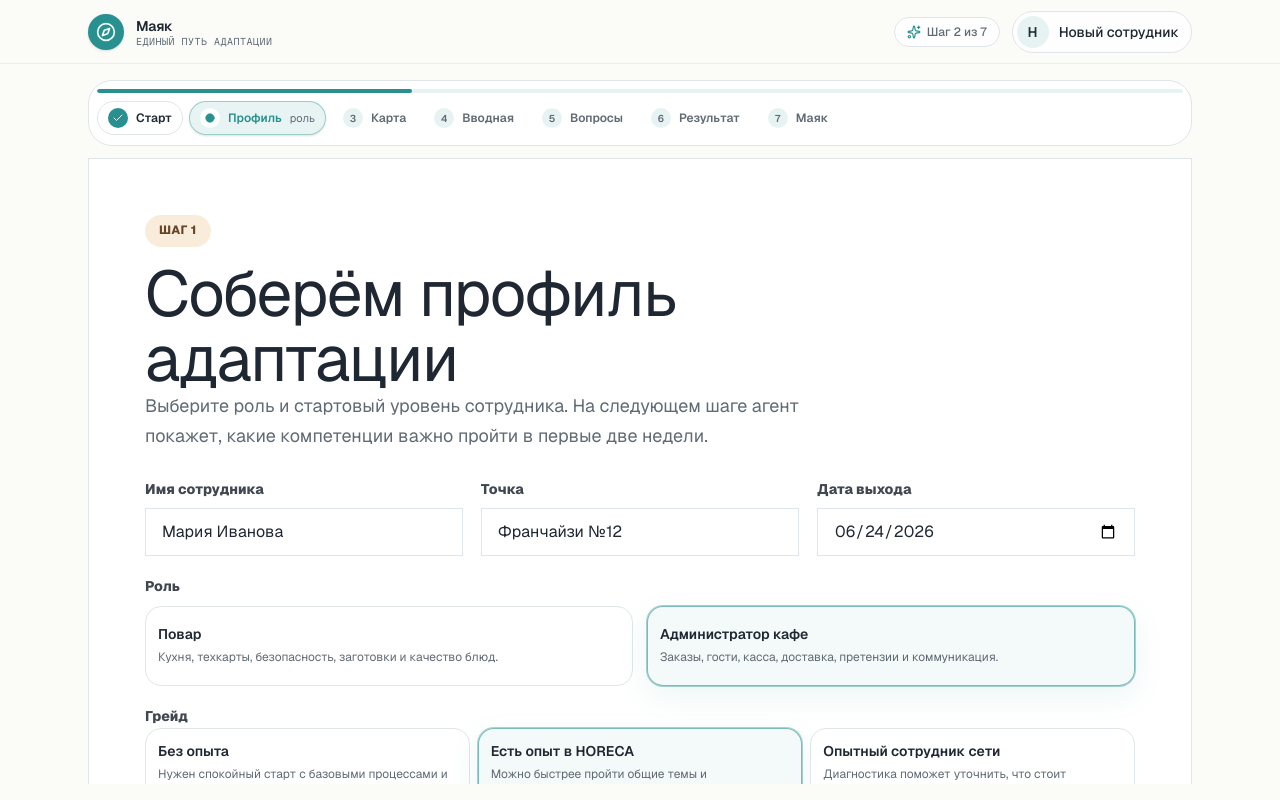
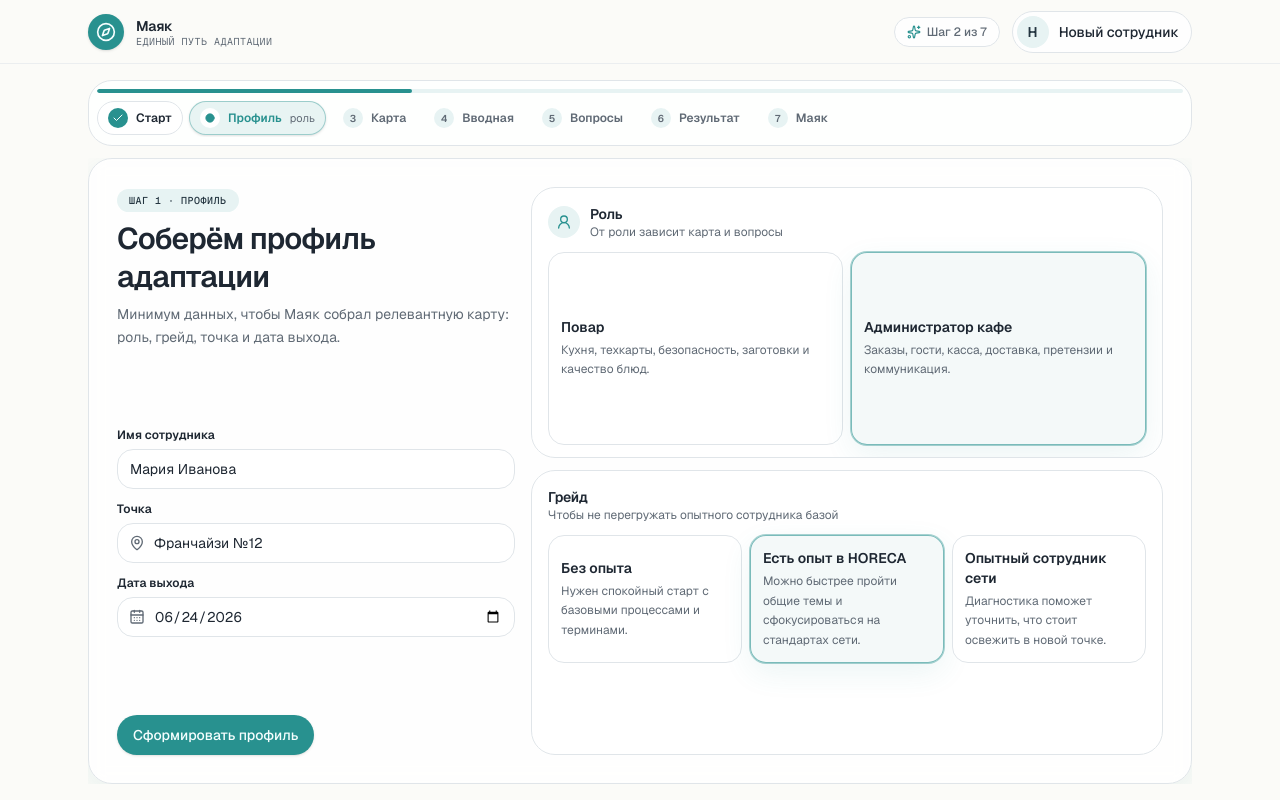
Before and after one commit to Ramilko37/ai-onboarding, a Next.js app: page / in a window 1280 px wide. Both pictures are taken after a click on the button "Начать адаптацию". Built offline with nearby package versions, Linux system fonts and the light colour scheme.

Commit message:
Make profile screen viewport-sized

```diff
--- a/src/modules/onboarding-agent/ui/steps/EmployeeProfileStep.tsx
+++ b/src/modules/onboarding-agent/ui/steps/EmployeeProfileStep.tsx
@@ -1,16 +1,25 @@
 "use client";
 
 import { FormEvent, useMemo, useState } from "react";
+import { CalendarDays, MapPin, UserRound } from "lucide-react";
+import {
+  MayakActionBar,
+  MayakField,
+  MayakIconBadge,
+  MayakInput,
+  MayakPanel,
+  MayakSectionHeader,
+  MayakSectionTitle,
+} from "@/shared/ui/mayak";
 import { gradeOptions, roleOptions } from "../../model/mockData";
 import type { EmployeeGrade, EmployeeRole } from "../../model/types";
 import type { EmployeeProfileInput } from "../../model/useOnboardingAgentState";
 import { GradeSelector, PrimaryButton, RoleCard } from "../components";
-import styles from "../OnboardingAgentPage.module.css";
 
 const today = new Date().toISOString().slice(0, 10);
 
 export function EmployeeProfileStep({
-  onSubmit
+  onSubmit,
 }: {
   onSubmit: (input: EmployeeProfileInput) => void;
 }) {
@@ -22,7 +31,7 @@ export function EmployeeProfileStep({
 
   const canSubmit = useMemo(
     () => name.trim().length > 1 && location.trim().length > 1 && Boolean(startDate),
-    [location, name, startDate]
+    [location, name, startDate],
   );
 
   function handleSubmit(event: FormEvent<HTMLFormElement>) {
@@ -37,54 +46,77 @@ export function EmployeeProfileStep({
       role,
       grade,
       location: location.trim(),
-      startDate
+      startDate,
     });
   }
 
   return (
-    <section className={styles.stepPanel}>
-      <div className={styles.sectionHeader}>
-        <p className={styles.kicker}>Шаг 1</p>
-        <h1>Соберём профиль адаптации</h1>
-        <p>
-          Выберите роль и стартовый уровень сотрудника. На следующем шаге агент
-          покажет, какие компетенции важно пройти в первые две недели.
-        </p>
-      </div>
+    <MayakPanel padding="lg" className="h-full min-h-0">
+      <form className="grid h-full min-h-0 gap-4 lg:grid-cols-[0.85fr_1.35fr]" onSubmit={handleSubmit}>
+        <div className="flex min-h-0 flex-col justify-between gap-4">
+          <MayakSectionHeader
+            kicker="Шаг 1 · профиль"
+            title="Соберём профиль адаптации"
+            description="Минимум данных, чтобы Маяк собрал релевантную карту: роль, грейд, точка и дата выхода."
+          />
 
-      <form className={styles.formGrid} onSubmit={handleSubmit}>
-        <label className={styles.field}>
-          <span>Имя сотрудника</span>
-          <input
+          <div className="grid gap-3">
+            <MayakField label="Имя сотрудника">
+              <MayakInput
                 onChange={(event) => setName(event.target.value)}
                 placeholder="Например, Мария Иванова"
                 type="text"
                 value={name}
               />
-        </label>
+            </MayakField>
 
-        <label className={styles.field}>
-          <span>Точка</span>
-          <input
+            <div className="grid gap-3 sm:grid-cols-2 lg:grid-cols-1">
+              <MayakField label="Точка">
+                <div className="relative">
+                  <MapPin className="pointer-events-none absolute left-3 top-1/2 h-4 w-4 -translate-y-1/2 text-muted-foreground" aria-hidden="true" />
+                  <MayakInput
+                    className="pl-9"
                     onChange={(event) => setLocation(event.target.value)}
-            placeholder="Например, Франчайзи №12"
+                    placeholder="Франчайзи №12"
                     type="text"
                     value={location}
                   />
-        </label>
+                </div>
+              </MayakField>
 
-        <label className={styles.field}>
-          <span>Дата выхода</span>
-          <input
+              <MayakField label="Дата выхода">
+                <div className="relative">
+                  <CalendarDays className="pointer-events-none absolute left-3 top-1/2 h-4 w-4 -translate-y-1/2 text-muted-foreground" aria-hidden="true" />
+                  <MayakInput
+                    className="pl-9"
                     onChange={(event) => setStartDate(event.target.value)}
                     type="date"
                     value={startDate}
                   />
-        </label>
+                </div>
+              </MayakField>
+            </div>
+          </div>
 
-        <div className={styles.fullWidth}>
-          <span className={styles.fieldLabel}>Роль</span>
-          <div className={styles.roleGrid}>
+          <MayakActionBar>
+            <PrimaryButton className="w-full sm:w-auto" disabled={!canSubmit} type="submit">
+              Сформировать профиль
+            </PrimaryButton>
+          </MayakActionBar>
+        </div>
+
+        <div className="grid min-h-0 gap-3 lg:grid-rows-[0.95fr_1fr]">
+          <MayakPanel padding="sm" className="min-h-0 shadow-none">
+            <MayakSectionTitle
+              icon={
+                <MayakIconBadge>
+                  <UserRound className="h-4 w-4 text-primary" aria-hidden="true" />
+                </MayakIconBadge>
+              }
+              title="Роль"
+              description="От роли зависит карта и вопросы"
+            />
+            <div className="grid h-[calc(100%-2.75rem)] min-h-0 gap-2 md:grid-cols-2">
               {roleOptions.map((option) => (
                 <RoleCard
                   description={option.description}
@@ -96,23 +128,17 @@ export function EmployeeProfileStep({
                 />
               ))}
             </div>
-        </div>
+          </MayakPanel>
 
-        <div className={styles.fullWidth}>
-          <span className={styles.fieldLabel}>Грейд</span>
-          <GradeSelector
-            onChange={setGrade}
-            options={gradeOptions}
-            value={grade}
+          <MayakPanel padding="sm" className="min-h-0 shadow-none">
+            <MayakSectionTitle
+              title="Грейд"
+              description="Чтобы не перегружать опытного сотрудника базой"
             />
-        </div>
-
-        <div className={styles.actions}>
-          <PrimaryButton disabled={!canSubmit} type="submit">
-            Сформировать профиль адаптации
-          </PrimaryButton>
+            <GradeSelector onChange={setGrade} options={gradeOptions} value={grade} />
+          </MayakPanel>
         </div>
       </form>
-    </section>
+    </MayakPanel>
   );
 }
```
Lines whose indentation alone changed are shown as unchanged.
